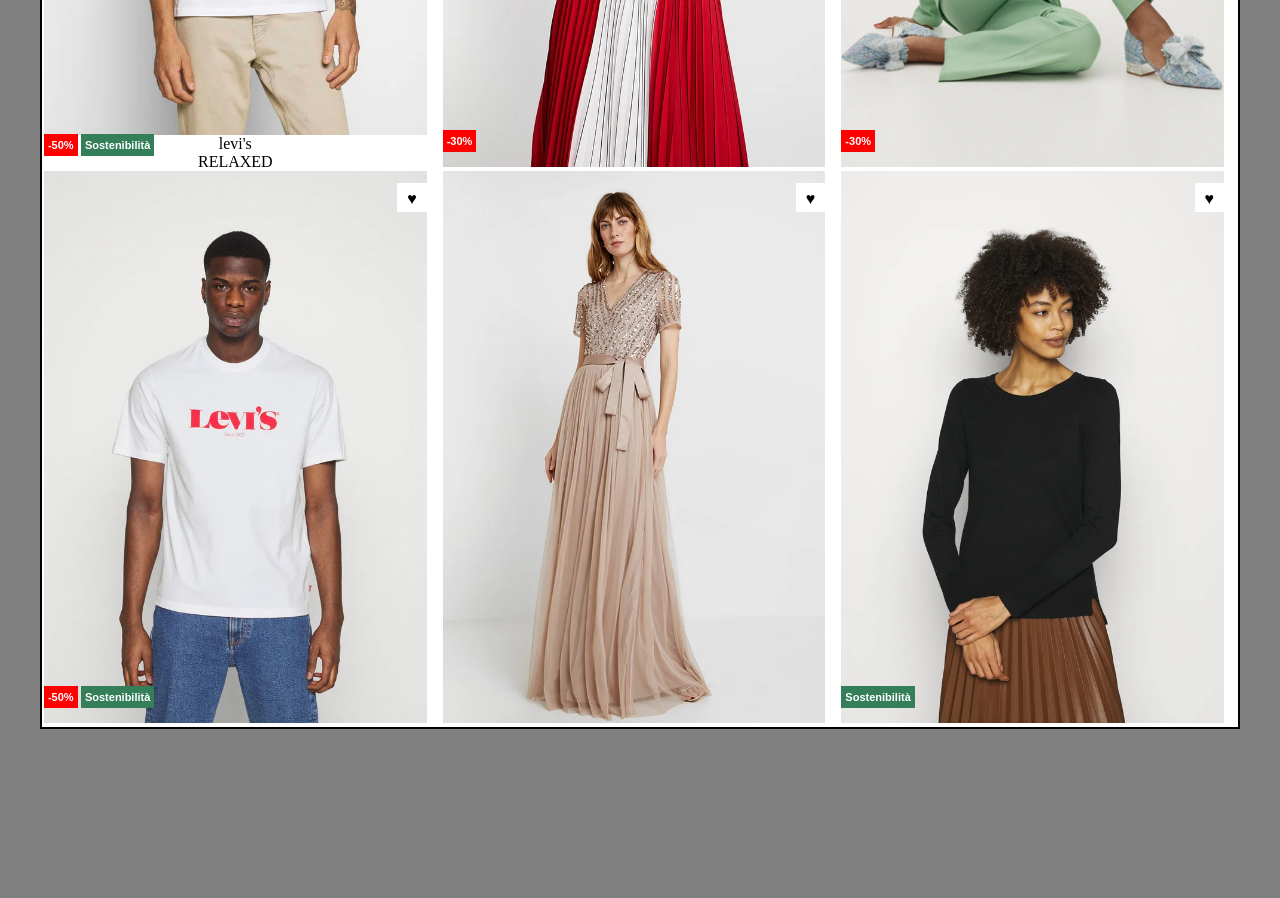
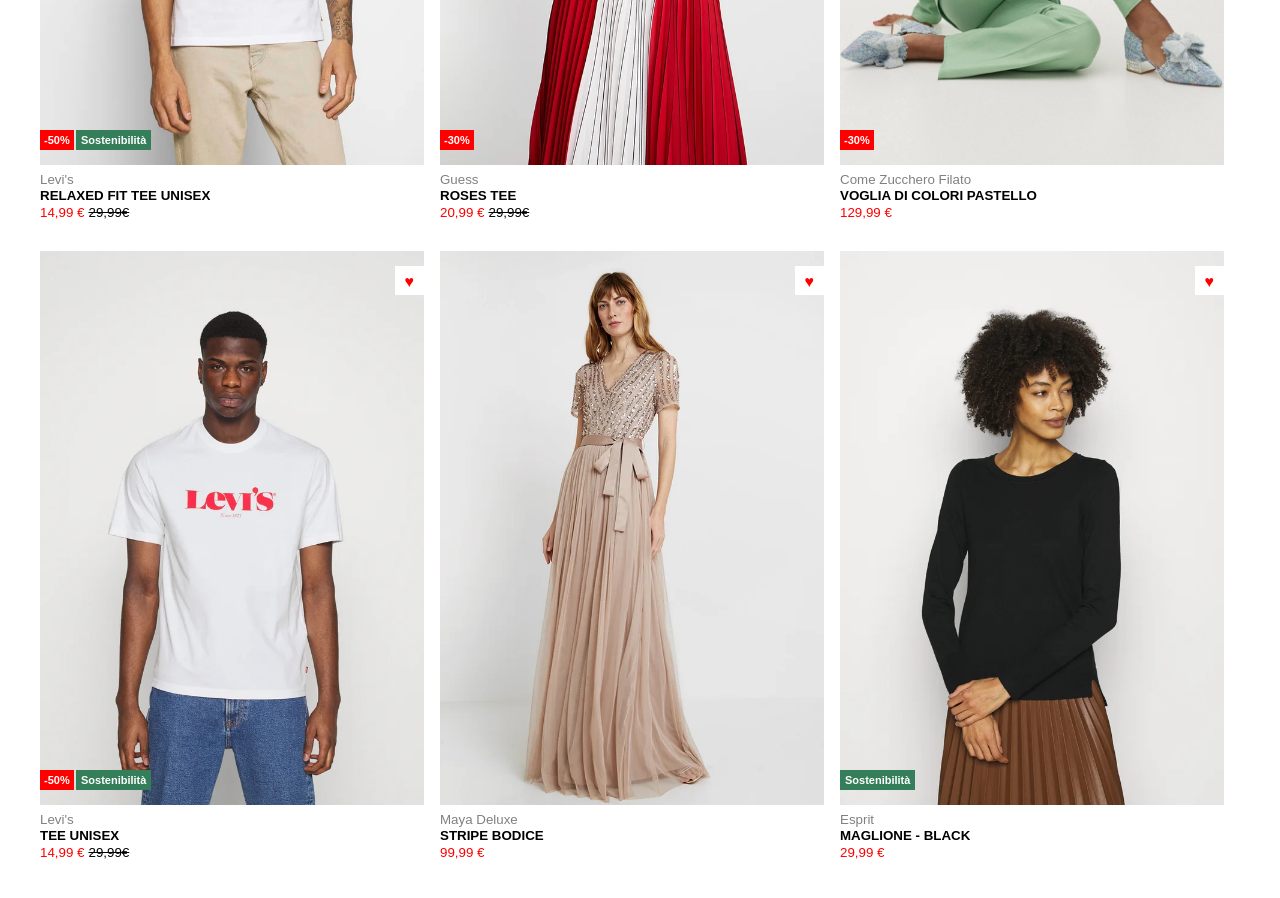
Before and after one commit to Vitto2623/html-css-boolando, a plain HTML site: page index.html in a window 1280 px wide. Shown: the part 420-1318 px from the top of the page. Before the commit the page ends 1149 px from the top, so only its background shows below. Drawn offline with Linux system fonts and the light colour scheme.

Commit message:
Progetto  "Boolando" terminato

```diff
--- a/css/style.css
+++ b/css/style.css
@@ -4,15 +4,13 @@
     padding: 0px;
 }
 body{
-    background-color: grey;
+    background-color: white;
 }
 
 #container{
     width: 1200px;
     margin: auto;
-    border: 2px solid black;
-    background-color: white;
-    text-align: center;
+    margin-bottom: 100px;
 }
 
 .card{
@@ -23,17 +21,35 @@ body{
 
 }
 
-.sub-title{
-    width: 385px;
-    background-color: yellow;
-    height: 100px;
-}
-
 img{
     width: 100%;
     display: block;
+    margin-bottom: 5px;
+    margin-top: 30px;
 }
 
+#marca{
+    font: -webkit-small-control;
+    color: grey
+}
+
+#price-1{
+    color: red;
+    font-weight: bold;
+    font: -webkit-small-control;
+}
+
+#price-2{
+    font: -webkit-small-control;
+    text-decoration: line-through;
+}
+
+h2{
+    font: -webkit-small-control;
+    font-weight: bold;
+}
+
+/* HOVER */
 img + img{
     display: none;
 }
@@ -45,27 +61,28 @@ img + img{
 .card:hover img + img {
     display: block;
 }
+/***********/
 
 .card > .discount{
     position: absolute;
     left: 0px;
-    bottom: 15px;
+    bottom: 71px;
     background-color: red;
     color: white;
     font: -webkit-small-control;
-    padding: 5px 4px;
+    padding: 4px 4px;
     font-size: 11px;
     font-weight: bold;
 }
 
 .card > .special1{
     position: absolute;
-    left: 37px;
-    bottom: 15px;
+    left: 36px;
+    bottom: 71px;
     background-color: rgb(52, 126, 89);
     color: white;
     font: -webkit-small-control;
-    padding: 5px 4px;
+    padding: 4px 5px;
     font-size: 11px;
     font-weight: bold;
 }
@@ -73,13 +90,14 @@ img + img{
 .card > .sub-special{
     position: absolute;
     left: 0px;
-    bottom: 15px;
+    bottom: 71px;
 }
 
 .card > .special2{
     position: absolute;
     right: 0px;
-    top: 12px;
+    top: 45px;
     padding: 7px 10px 4px;
     background-color: white;
+    color: red;
 }
--- a/index.html
+++ b/index.html
@@ -8,60 +8,86 @@
     <title>Boolando</title>
 </head>
 <body>
+
     <div id="container">
 
+        <!--Prima card-->
         <div class="card">
             <img src="img/1.webp" alt="">
             <img src="img/1b.webp" alt="">
             <span class="discount">-50%</span>
             <span class="special1">Sostenibilità</span>
             <span class="special2">&hearts;</span>
-                <div classe="description">
-                    <p>levi's</p>
-                    <p>RELAXED</p>
-                </div>
+            <span id="marca">Levi's</span>
+            <h2>RELAXED FIT TEE UNISEX</h2>
+            <span id="price-1">14,99 €</span>
+            <span id="price-2">29,99€</span>
         </div>
+        <!--/Fine prima card-->
 
+        <!--Seconda card-->
         <div class="card">
             <img src="img/2.webp" alt="">
             <img src="img/2b.webp" alt="">
             <span class="discount">-30%</span>
             <span class="special2">&hearts;</span>
+            <span id="marca">Guess</span>
+            <h2>ROSES TEE</h2>
+            <span id="price-1">20,99 €</span>
+            <span id="price-2">29,99€</span>
         </div>
+        <!--/Fine seconda card-->
 
+        <!--Terza card-->
         <div class="card">
             <img src="img/3.webp" alt="">
             <img src="img/3b.webp" alt="">
             <span class="discount">-30%</span>
             <span class="special2">&hearts;</span>
+            <span id="marca">Come Zucchero Filato</span>
+            <h2>VOGLIA DI COLORI PASTELLO</h2>
+            <span id="price-1">129,99 €</span>
         </div>
+        <!--/Fine terza card-->
 
+        <!--Quarta card-->
         <div class="card">
             <img src="img/4.webp" alt="">
             <img src="img/4b.webp" alt="">
             <span class="discount">-50%</span>
             <span class="special1">Sostenibilità</span>
             <span class="special2">&hearts;</span>
+            <span id="marca">Levi's</span>
+            <h2>TEE UNISEX</h2>
+            <span id="price-1">14,99 €</span>
+            <span id="price-2">29,99€</span>
         </div>
+        <!--/Fine quarta card-->
 
+        <!--Quinta card-->
         <div class="card">
             <img src="img/5.webp" alt="">
             <img src="img/5b.webp" alt="">
             <span class="special2">&hearts;</span>
+            <span id="marca">Maya Deluxe</span>
+            <h2>STRIPE BODICE</h2>
+            <span id="price-1">99,99 €</span>
         </div>
+        <!--/Fine quinta card-->
 
+        <!--Sesta card-->
         <div class="card">
             <img src="img/6.webp" alt="">
             <img src="img/6b.webp" alt="">
             <span class="special1 sub-special">Sostenibilità</span>
             <span class="special2">&hearts;</span>
+            <span id="marca">Esprit</span>
+            <h2>MAGLIONE - BLACK</h2>
+            <span id="price-1">29,99 €</span>
         </div>
-
+        <!--/Fine sesta card-->
 
     </div>
 
-
-
-
 </body>
 </html>
```
